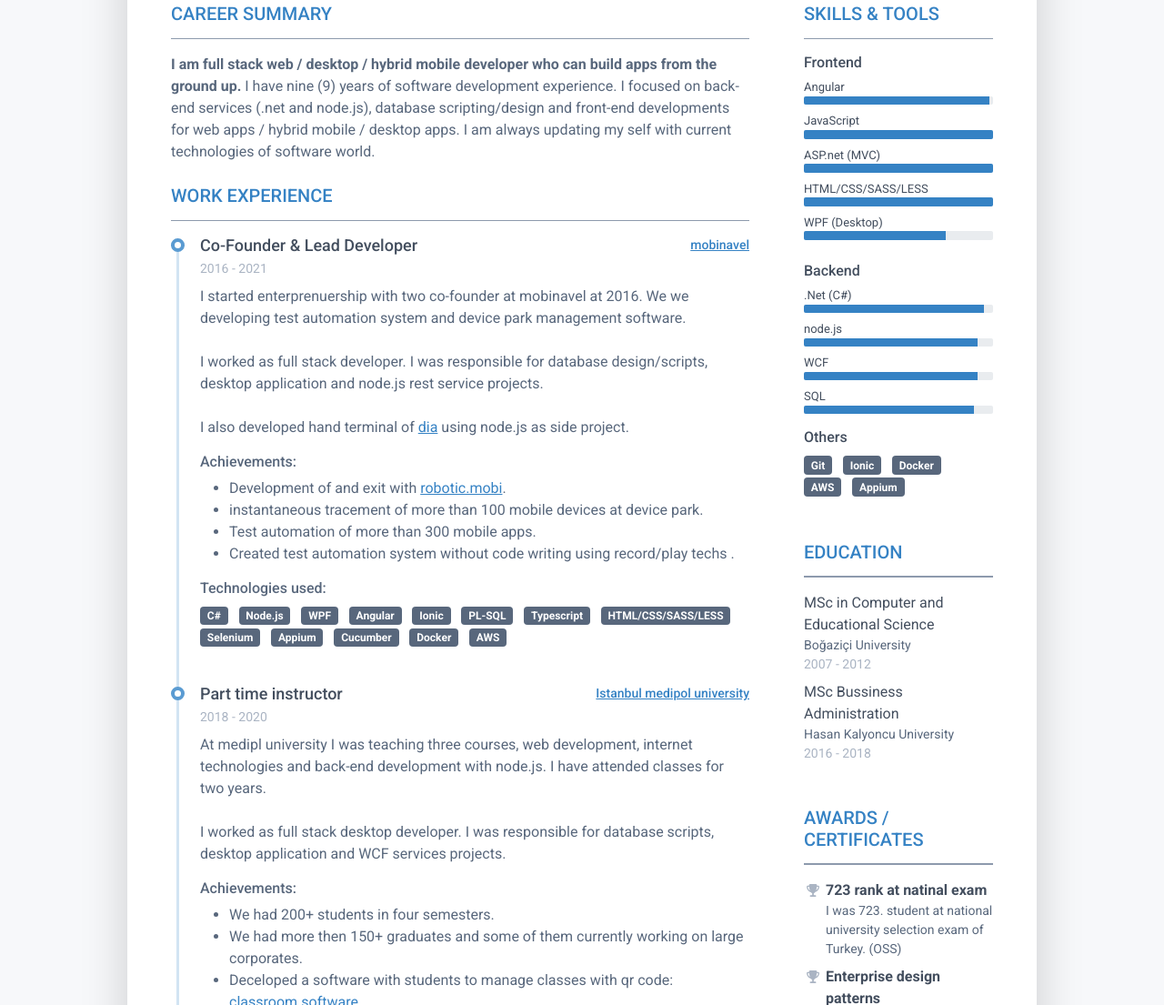
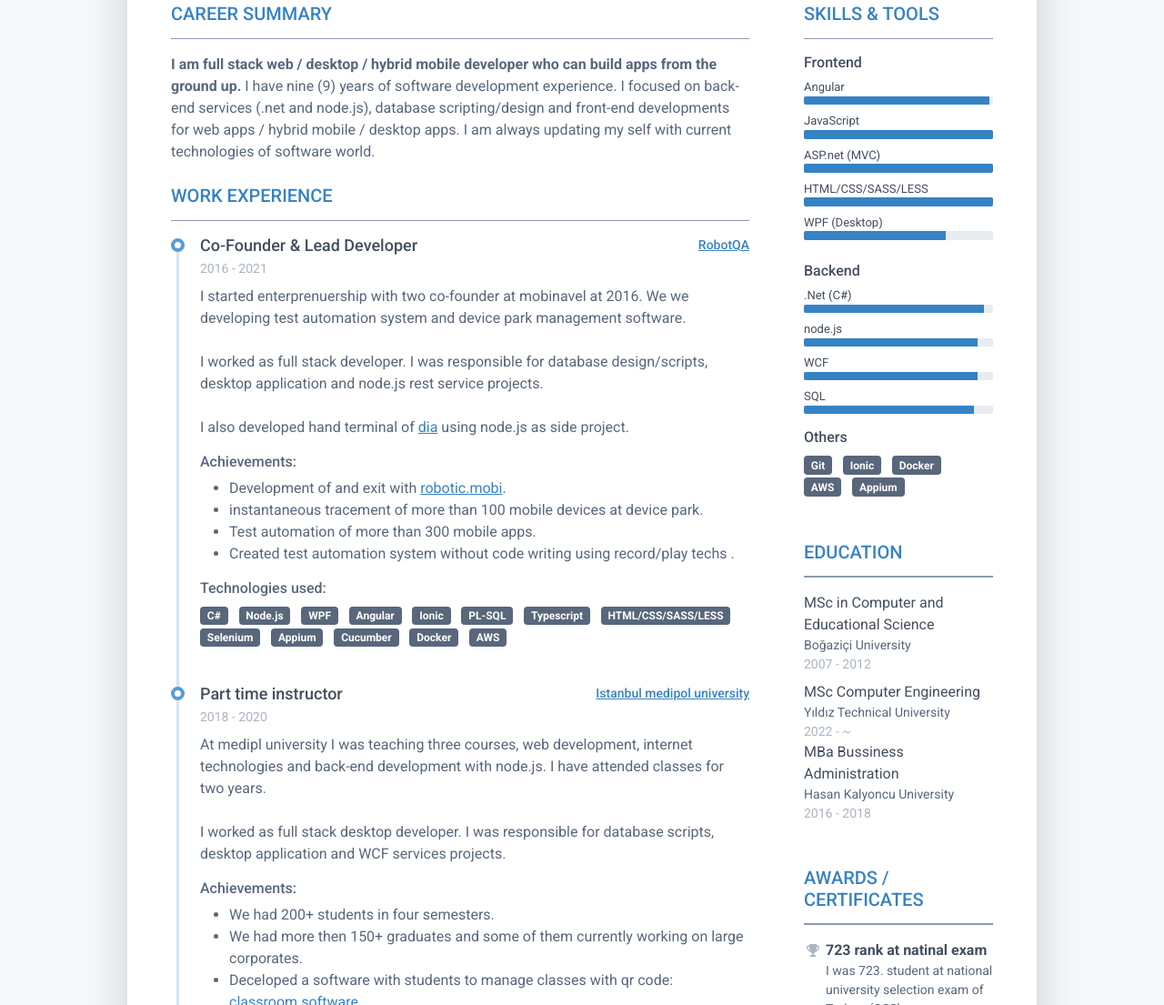
Before and after one commit to osmanraifgunes/osmanraifgunes.github.io, a plain HTML site: page index.html in a window 1280 px wide. Shown: the part 238-1343 px from the top of the page at 91% size. Drawn offline with Linux system fonts and the light colour scheme.

Commit message:
YUpdated CV

```diff
--- a/index.html
+++ b/index.html
@@ -100,7 +100,7 @@
 
 												</h3>
 												<div class="resume-company-name ms-auto">
-													<a href="https://mobinavel.com/" target="blank">mobinavel
+													<a href="https://robotqa.com/" target="blank">RobotQA
 													</a>
 												</div>
 											</div>
@@ -442,7 +442,12 @@
 										<div class="resume-degree-time">2007 - 2012</div>
 									</li>
 									<li>
-										<div class="resume-degree font-weight-bold">MSc Bussiness Administration</div>
+										<div class="resume-degree font-weight-bold">MSc Computer Engineering</div>
+										<div class="resume-degree-org">Yıldız Technical University </div>
+										<div class="resume-degree-time">2022 - ~ </div>
+									</li>
+									<li>
+										<div class="resume-degree font-weight-bold">MBa Bussiness Administration</div>
 										<div class="resume-degree-org">Hasan Kalyoncu University </div>
 										<div class="resume-degree-time">2016 - 2018</div>
 									</li>
```
